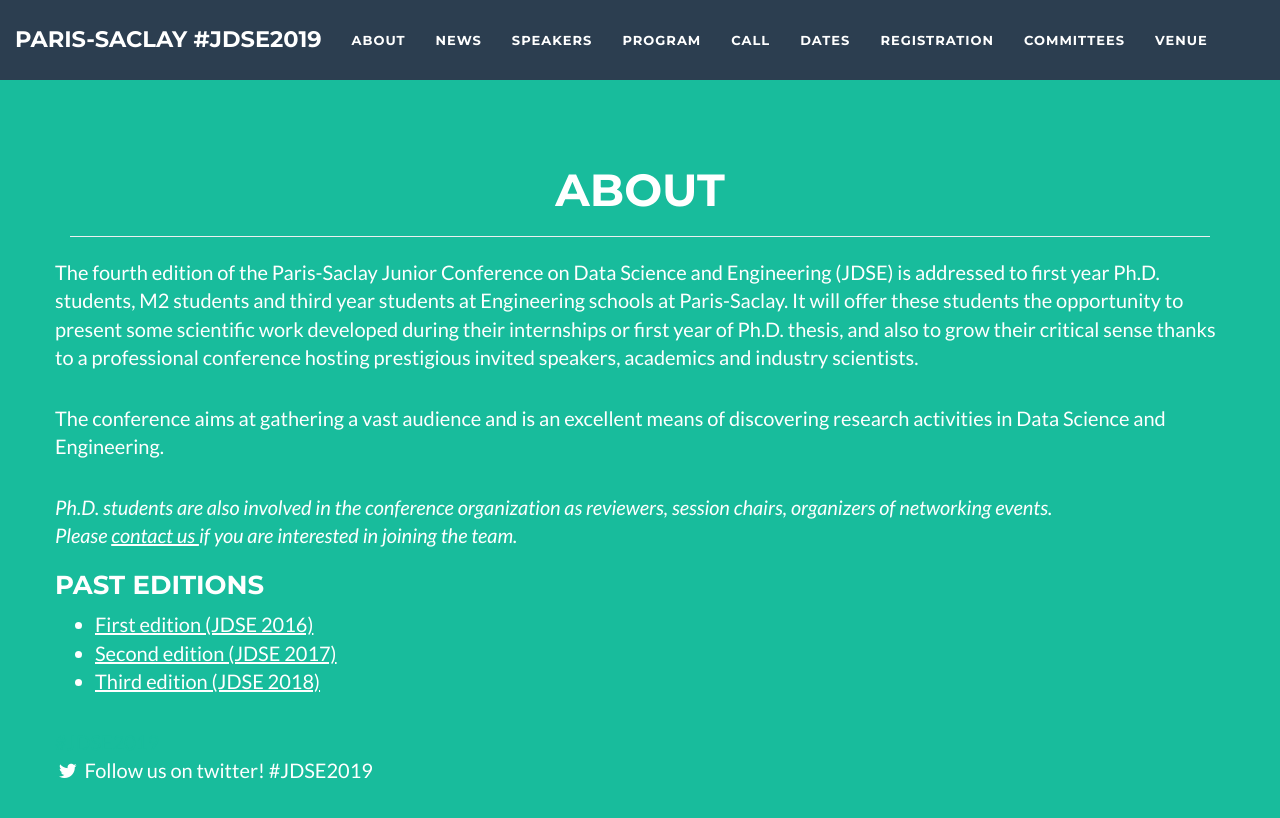
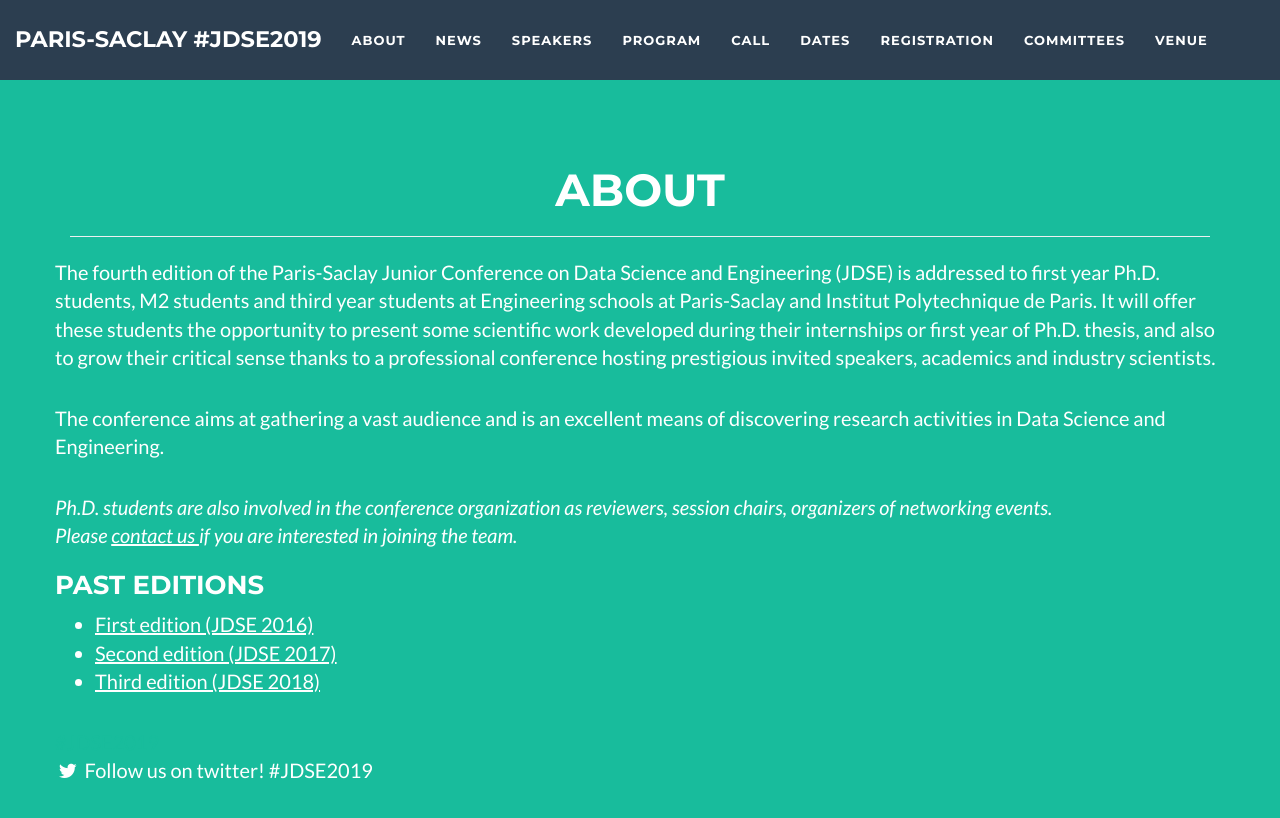
Before and after one commit to jdse-paris/jDSE2019, a Jekyll site: the page built from index.html, in a window 1280 px wide and 900 px high, scrolled down 825 px. Shown: the top 818 px of the window. Built offline with Jekyll 4.4.1, drawn with Linux system fonts in a browser that asks for light colours.

Commit message:
Update about.html

```diff
--- a/_includes/about.html
+++ b/_includes/about.html
@@ -8,7 +8,7 @@
                 </div>
             </div>
             <div class="row">
-              <p>The fourth edition of the Paris-Saclay Junior Conference on Data Science and Engineering (JDSE) is addressed to first year Ph.D. students, M2 students and third year students at Engineering schools at Paris-Saclay. It will offer these students the opportunity to present some scientific work developed during their internships or first year of Ph.D. thesis, and also to grow their critical sense thanks to a professional conference hosting prestigious invited speakers, academics and industry scientists.
+              <p>The fourth edition of the Paris-Saclay Junior Conference on Data Science and Engineering (JDSE) is addressed to first year Ph.D. students, M2 students and third year students at Engineering schools at Paris-Saclay and Institut Polytechnique de Paris. It will offer these students the opportunity to present some scientific work developed during their internships or first year of Ph.D. thesis, and also to grow their critical sense thanks to a professional conference hosting prestigious invited speakers, academics and industry scientists.
 	      </p>
 	      <br>
 	      <p>The conference aims at gathering a vast audience and is an excellent means of discovering research activities in Data Science and Engineering.
```
